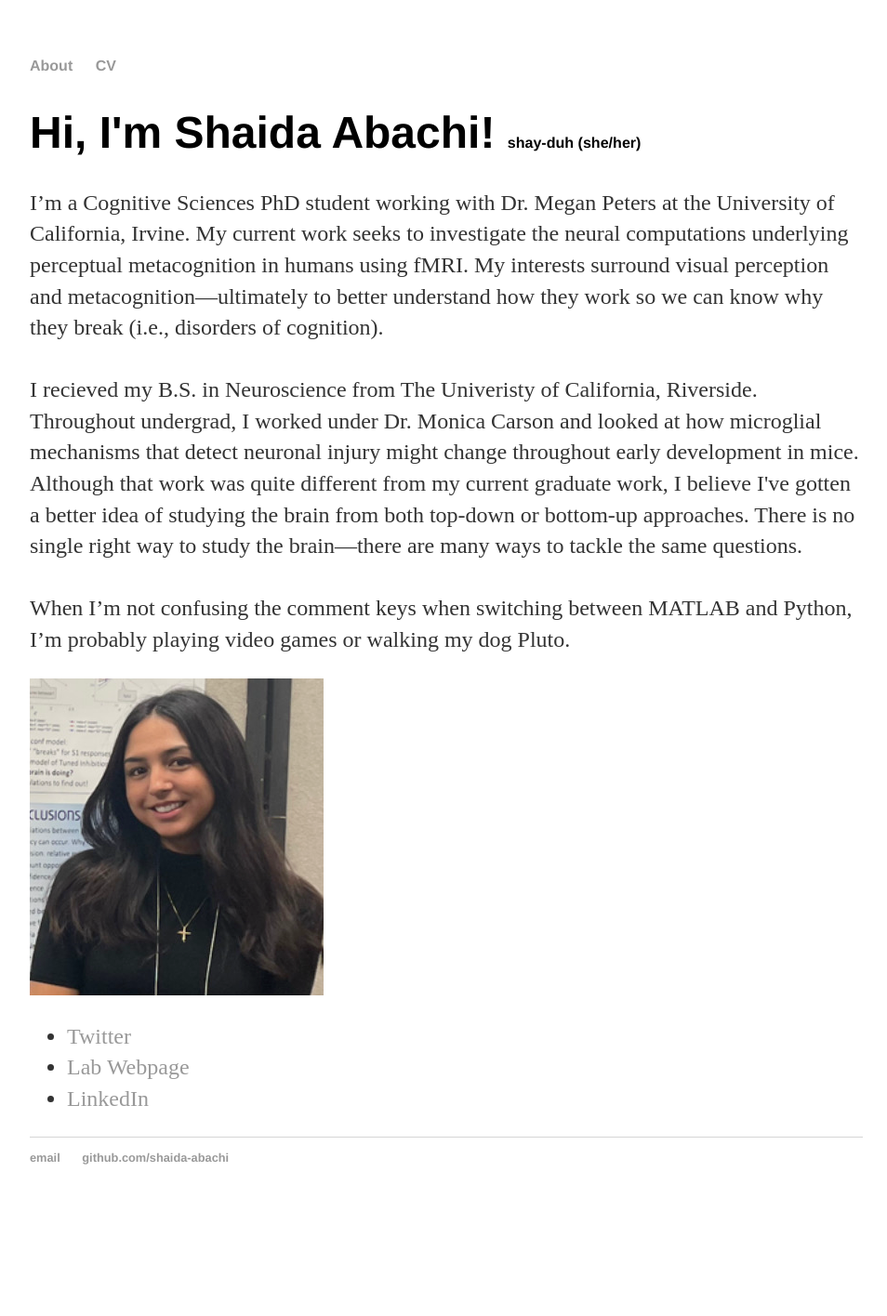
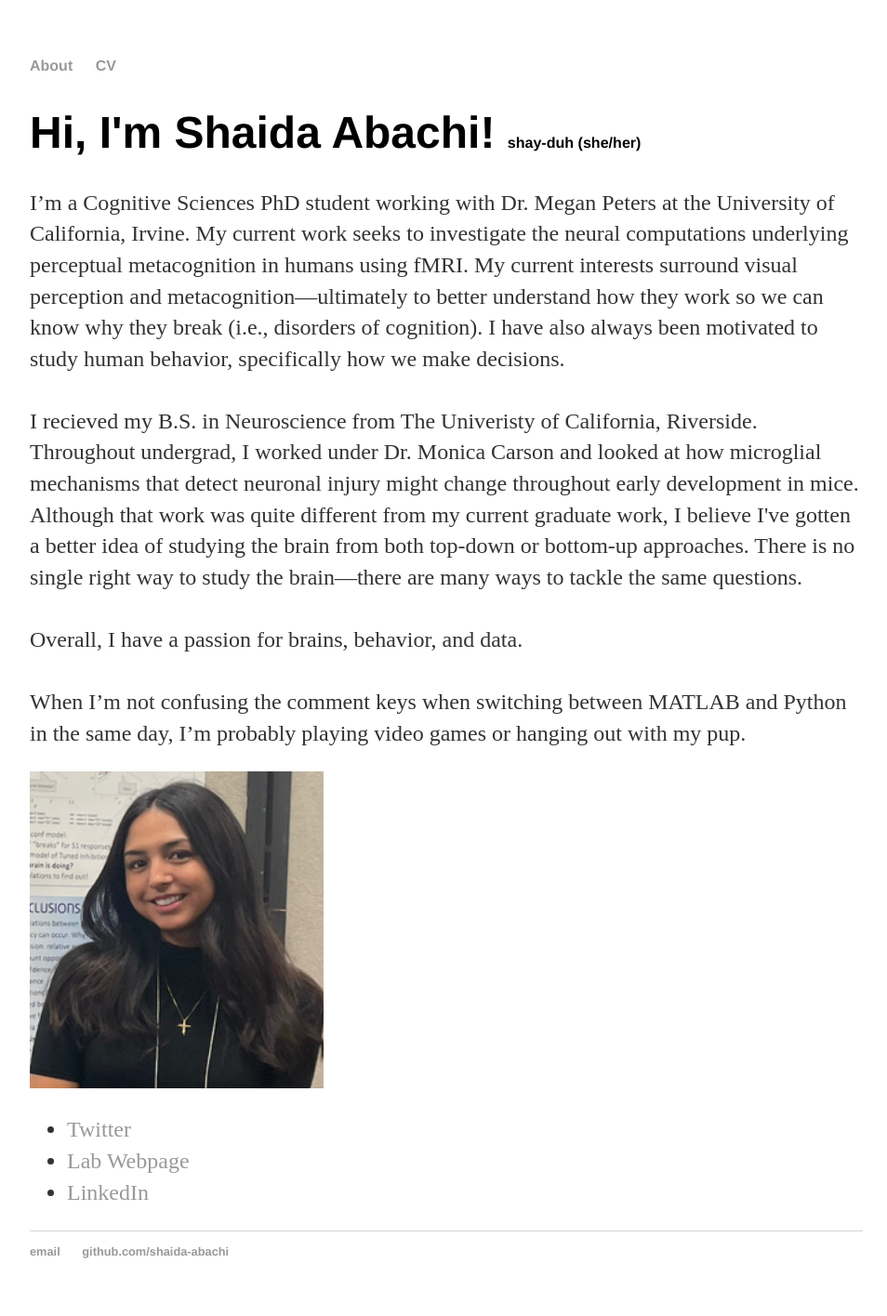
Before and after one commit to shaida-abachi/shaida-abachi.github.io, a Jekyll site: the page built from index.html, in a window 1280 px wide. Shown: the whole page at 93% size, without its empty margins (160-1114 px from the left). Built offline with Jekyll 4.4.1, drawn with Linux system fonts in a browser that asks for light colours; before the commit the page ends 1315 px from its top, so only the background shows below that.

Commit message:
Update index.html
added to about me

```diff
--- a/index.html
+++ b/index.html
@@ -6,8 +6,11 @@ title: Shaida Abachi
 		<div class="blurb">
 			<h1>Hi, I'm Shaida Abachi! <small><small><small><small><small><small>shay-duh (she/her)</small></small></small></small></small></small></h1>
 
-			<p>I’m a Cognitive Sciences PhD student working with Dr. Megan Peters at the University of California, Irvine. My current work seeks to investigate the neural computations underlying perceptual metacognition in humans using fMRI.
-				My interests surround visual perception and metacognition—ultimately to better understand how they work so we can know why they break (i.e., disorders of cognition).<br><br>
+			<p>I’m a Cognitive Sciences PhD student working with Dr. Megan Peters at the University of California, Irvine.
+				My current work seeks to investigate the neural computations underlying perceptual metacognition in humans using fMRI.
+				My current interests surround visual perception and metacognition—ultimately to better
+				understand how they work so we can know why they break (i.e., disorders of cognition). I have also always been
+				motivated to study human behavior, specifically how we make decisions.<br><br>
 
 				I recieved my B.S. in Neuroscience from The Univeristy of California, Riverside. Throughout undergrad, I worked under
 				Dr. Monica Carson and looked at how microglial mechanisms that detect neuronal injury might change throughout early development in mice.
@@ -15,7 +18,9 @@ title: Shaida Abachi
 				both top-down or bottom-up approaches. There is no single right way to study the brain—there are many
 				ways to tackle the same questions.<br><br>
 
-				When I’m not confusing the comment keys when switching between MATLAB and Python, I’m probably playing video games or walking my dog Pluto. </p>
+				Overall, I have a passion for brains, behavior, and data.<br><br>
+
+				When I’m not confusing the comment keys when switching between MATLAB and Python in the same day, I’m probably playing video games or hanging out with my pup. </p>
 
 			<div class="profile float-right">
      		   	<img class="img-fluid z-depth-1 rounded" src="/img/home_pic.png">
```
